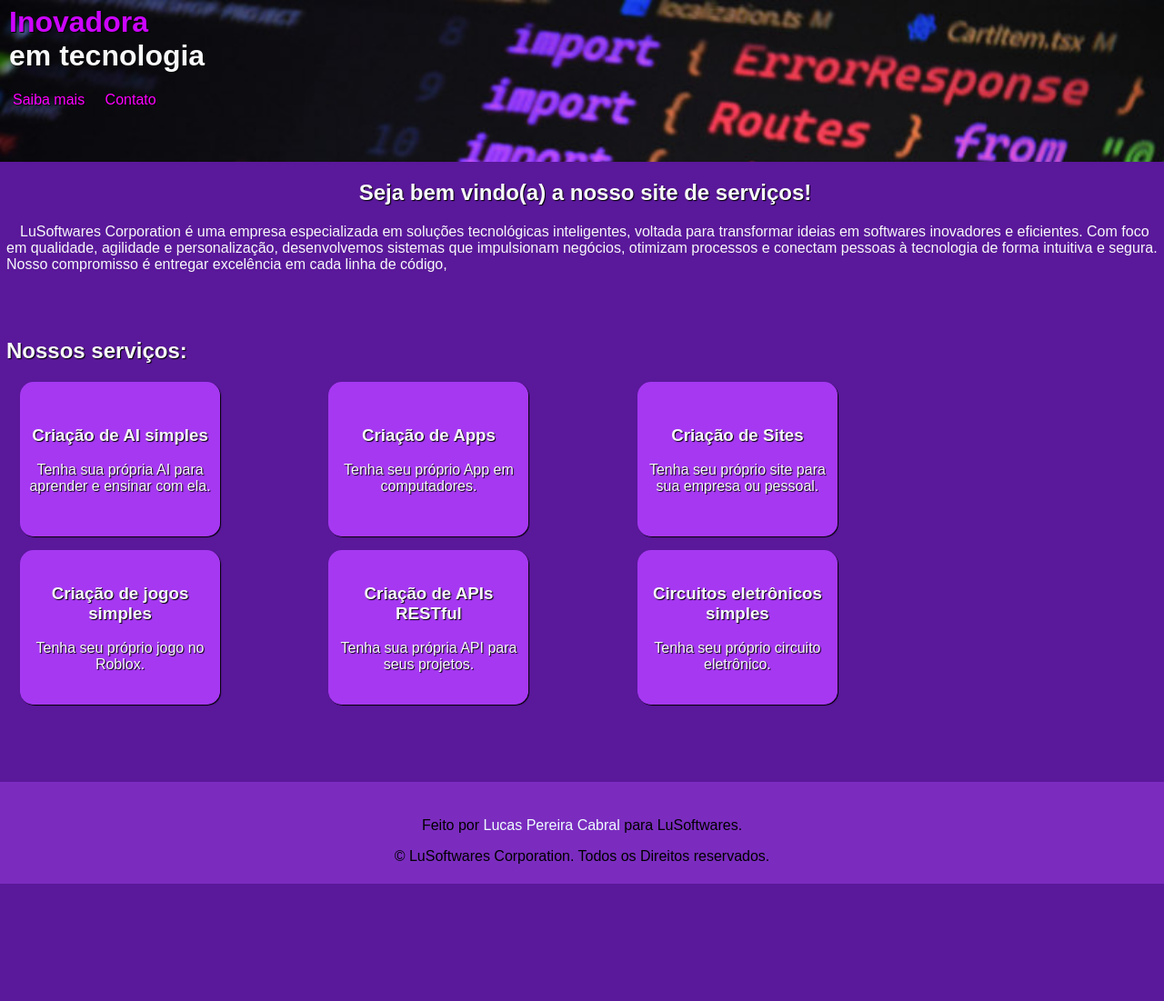
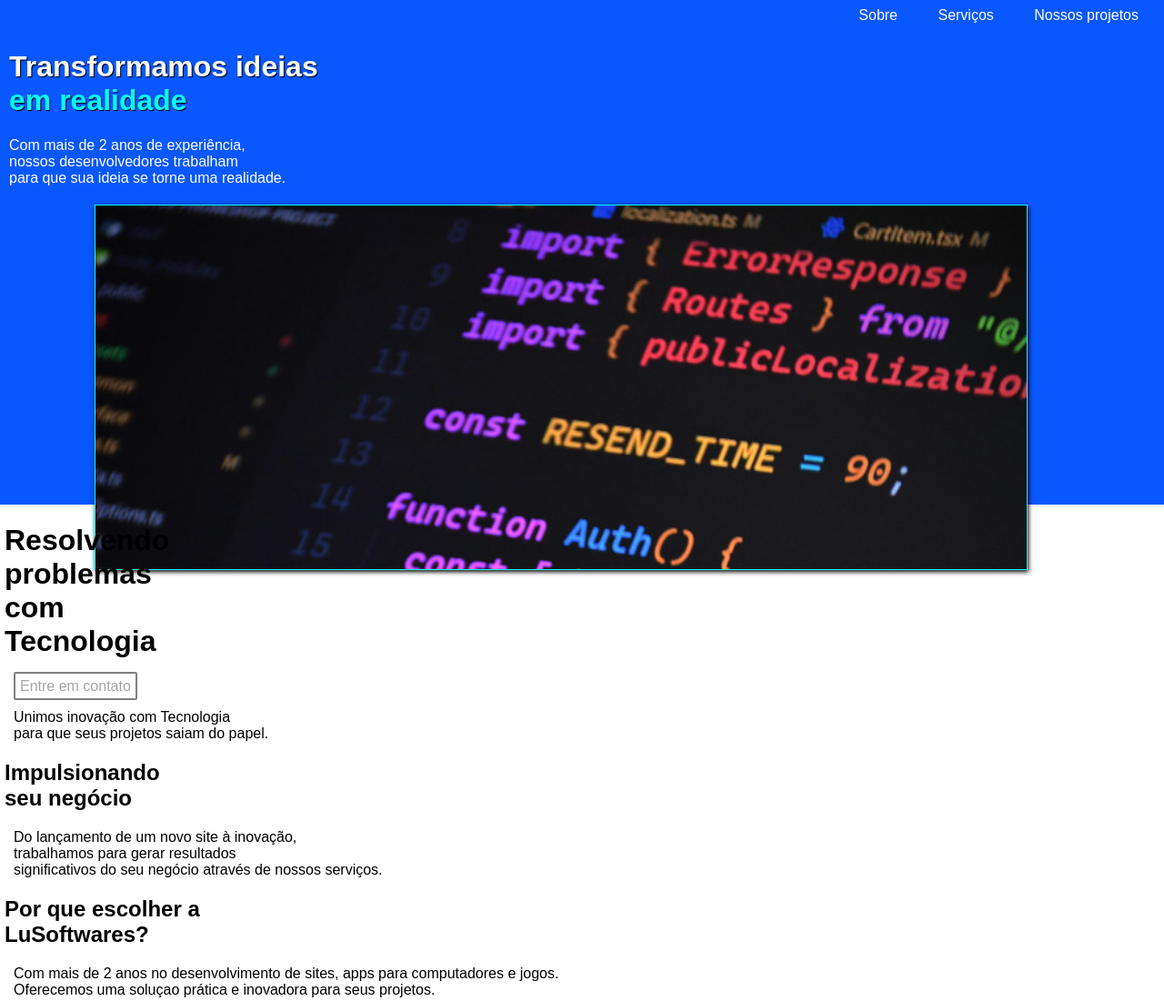
Before and after one commit to site-dev0/lusoftwares-site, a plain HTML site: page index.html in a window 1280 px wide. Shown: the top 1101 px of the page at 91% size. Before the commit the page ends 972 px from the top, so only its background shows below. Drawn offline with Linux system fonts and the light colour scheme.

Commit message:
Em desenvolvimento...
Site em desenvolvimento . . .

```diff
--- a/index.html
+++ b/index.html
@@ -7,62 +7,51 @@
     <link rel="stylesheet" href="style.css">
 
     <link rel="shortcut icon" href="favicon.ico?" type="image/x-icon">
-    <title>LuSoftwares - Empresa de Tecnologia</title>
+    <title>LuSoftwares - Tecnologia e Inovação</title>
 
 </head>
 <body>
-    <header>  <!-- Cabeçalho do Site -->
-        <h1>Inovadora<br><span>em tecnologia</span></h1>
+    <header>
+        <nav class="menu">
 
-        <nav>
-            <a href="saibamais.html"><abbr title="Saiba mais sobre a Empresa">Saiba mais</abbr></a>
+            <a href="#">Sobre</a>
+            <a href="#">Serviços</a>
+            <a href="#">Nossos projetos</a>
 
-            <a href="contato.html"><abbr title="Entre em contato com a Empresa">Contato</abbr></a>
         </nav>
+
+        <h1>Transformamos ideias<br><span>em realidade</span></h1>
+
+        <p>Com mais de 2 anos de experiência,<br>nossos desenvolvedores trabalham<br>para que sua ideia se torne uma realidade.</p>
+
+        <div class="img-parallax"> <!-- Efeito parallax --> </div>
     </header>
+    <main>
+        <h1>Resolvendo<br>problemas <br>com<br>Tecnologia</h1>
 
-    <main> <!-- Conteudo principal do Site -->
-        <h2>Seja bem vindo(a) a nosso site de serviços!</h2>
-        <p>
-             LuSoftwares Corporation é uma empresa especializada em soluções tecnológicas inteligentes, voltada para transformar ideias em softwares inovadores e eficientes. Com foco em qualidade, agilidade e personalização, desenvolvemos sistemas que impulsionam negócios, otimizam processos e conectam pessoas à tecnologia de forma intuitiva e segura. Nosso compromisso é entregar excelência em cada linha de código,
-        </p>
-        <h2 class="projects">Nossos serviços:</h2>
+        <p><a href="#">Entre em contato</a></p>
+        <p>Unimos inovação com Tecnologia <br>para que seus projetos saiam do papel.</p>
 
-        <div class="box-service">
-            <h3>Criação de AI simples</h3>
-            <p>Tenha sua própria AI para aprender e ensinar com ela.</p>
-        </div>
+        <section class="business">
 
-        <div class="box-service">
-            <h3>Criação de Apps</h3>
-            <p>Tenha seu próprio App em computadores.</p>
-        </div>
+            <h2>Impulsionando<br>seu negócio</h2>
+            <p>Do lançamento de um novo site à inovação, <br>trabalhamos para gerar resultados<br>significativos do seu negócio através de nossos serviços.</p>
+        </section>
 
-        <div class="box-service">
-            <h3>Criação de Sites</h3>
-            <p>Tenha seu próprio site para sua empresa ou pessoal.</p>
-        </div>
+        <section class="why-choose">
 
-        <div class="box-service">
-            <h3>Criação de jogos simples</h3>
-            <p>Tenha seu próprio jogo no Roblox.</p>
-        </div>
+            <h2>Por que escolher a<br>LuSoftwares?</h2>
+            <p>Com mais de 2 anos no desenvolvimento de sites, apps para computadores e jogos.<br>Oferecemos uma soluçao prática e inovadora para seus projetos.</p>
+            <p><a href="#">Saiba mais</a></p>
+        </section>
+    </main>
+    <footer>
 
-        <div class="box-service">
-            <h3>Criação de APIs RESTful</h3>
-            <p>Tenha sua própria API para seus projetos.</p>
-        </div>
+        <p>Gostou do que viu?</p>
+        <h3>Divulgue nossa empresa</h3>
 
-        <div class="box-service">
-            <h3>Circuitos eletrônicos simples</h3>
-            <p>Tenha seu próprio circuito eletrônico.</p>
-        </div>
-    </main>
+        <p>&copy; LuSoftwares Corporation. Todos os Direitos Reservados.</p>
 
-    <footer> <!-- Rodape do Site -->
-        <br>
-        <p>Feito por <a href="https://github.com/lucascabral-dev" target="_blank" style="color: azure;"><abbr title="Desenvolvedor do Site">Lucas Pereira Cabral</abbr></a> para LuSoftwares.</p>
-        <p>&copy; <abbr title="Empresa de Tecnologia">LuSoftwares Corporation</abbr>. Todos os Direitos reservados.</p>
     </footer>
 </body>
 </html>
--- a/style.css
+++ b/style.css
@@ -1,142 +1,104 @@
+@charset "UTF-8";
+
+/* Mobile First */
+
 * {
 
     font-family: Arial, Helvetica, sans-serif;
 }
 
-/* Variaveis */
-:root {
-
-    --cor0: #5A189A;
-    --cor1: #7B2CBF;
-    --cor2: #F8F9FA;
-    --cor3: #cd05ff;
-    --cor4: #af3cfce7;
-    --cor5: #FF00FF;
-    --cor6: #BA55D3;
-    --cor7: #d138ff;
-}
-
 body {
 
-    background-color: var(--cor0);
+    background-color: #FFFFFF;
+    padding: 0px;
     margin: 0px;
 }
 
 header {
 
-    background-color: var(--cor1);
-    background-image: url('image/tecnologia.jpg');
-    background-position: center top;
-    background-size: cover;
-    background-attachment: fixed;
-    padding-top: 1px;
-    padding-left: 10px;
-    padding-bottom: 1px;
-    height: 11em;
-
+    background-color: #0957ff;
+    height: 555px;
 }
 
-header > h1 {
+header > nav {
 
-    color: var(--cor3);
-    margin-top: 5px;
-    text-shadow: 1px 1px 1px black;
-}
-
-header span {
-
-    color: var(--cor2);
+    text-align: right;
+    padding: 8px;
 }
 
 header > nav > a {
 
     text-decoration: none;
-    padding-right: 4px;
-    padding-left: 4px;
-    margin-right: 10px;
-    color: #FF00FF;
+    color: #FFFFFF;
+    margin-left: 20px;
+    margin-right: 20px;
+}
+
+
+header > nav > a:hover {
+
+    text-decoration: none;
+    color: #3abefa;
+    margin-left: 20px;
+    margin-right: 20px;
+    transition: .3s;
+}
+
+header > h1 {
+    color: #FFFFFF;
     text-shadow: 1px 1px 1px black;
 }
 
-header > nav > a:hover {
+header > h1 > span {
 
-    color: var(--cor2);
-    background-color: var(--cor4);
-    padding-left: 4px;
-    padding-bottom: 1px;
-    border-radius: 5px;
-    transition: 0.5s;
+    color: aqua;
+    text-shadow: 1px 1px 1px black;
+}
+
+header > p {
+
+    color: #FFFFFF;
+}
+
+header > h1, p {
+
+    margin-left: 10px;
+}
+
+.img-parallax {
+
+    margin-top: 20px;
+    margin-left: 8.1vw;
+    width: 80vw;
+    height: 50vh;
+    background-image: url("image/tecnologia.jpg");
+    background-repeat: no-repeat;
+    background-size: cover;
+    background-attachment: fixed;
+    border: 1.5px solid aqua;
+    box-shadow: 1px 2px 5px black;
 }
 
 main {
 
-    margin-top: 10px;
-    margin-left: 7px;
+    margin: 5px;
 }
 
-main > h2 {
+main > p > a {
 
-    text-align: center;
-    color: var(--cor2);
-    text-shadow: 1px 1px 1px black;
+    border: 2px solid gray;
+    padding: 5px;
+    text-decoration: none;
+    color: #a4a4a4;
+    border-radius: 2px;
 }
 
-main > .projects {
+main > p > a:hover {
 
-    text-align: left;
-    text-shadow: 1px 1px 1px black;
-    margin-top: 3em;
+    border: 2px solid gray;
+    padding: 5px;
+    text-decoration: none;
+    color: #FFFFFF;
+    background-color: #0957ff;
+    transition: .3s;
 }
-main > p {
-
-    text-indent: 15px;
-    color: var(--cor2);
-}
-
-.box-service {
-
-    display: inline-block;
-    height: 150px;
-    width: 200px;
-    margin-right: 100px;
-    margin-left: 15px;
-    background-color: var(--cor4);
-    padding: 10px;
-    margin-bottom: 15px;
-    text-shadow: 1px 1px 1px black;
-    text-align: center;
-    color: var(--cor2);
-    align-content: center;
-    border-radius: 15px;
-    box-shadow: 1px 1px 1px black;
-}
-
-.box-service:hover {
-
-    transition: 0.3s;
-    background-color: var(--cor7);
-    box-shadow: 2px 2px 5px black;
-}
-
-footer {
-
-    background-color: var(--cor1);
-    text-align: center;
-    padding: 5px;
-    margin-top: 70px;
-}
-
-footer > p > a {
-
-    text-decoration: none;
-}
-
-footer > p > a:hover {
-
-    text-decoration: underline;
-}
-
-abbr {
-
-    text-decoration: none;
-}
```
